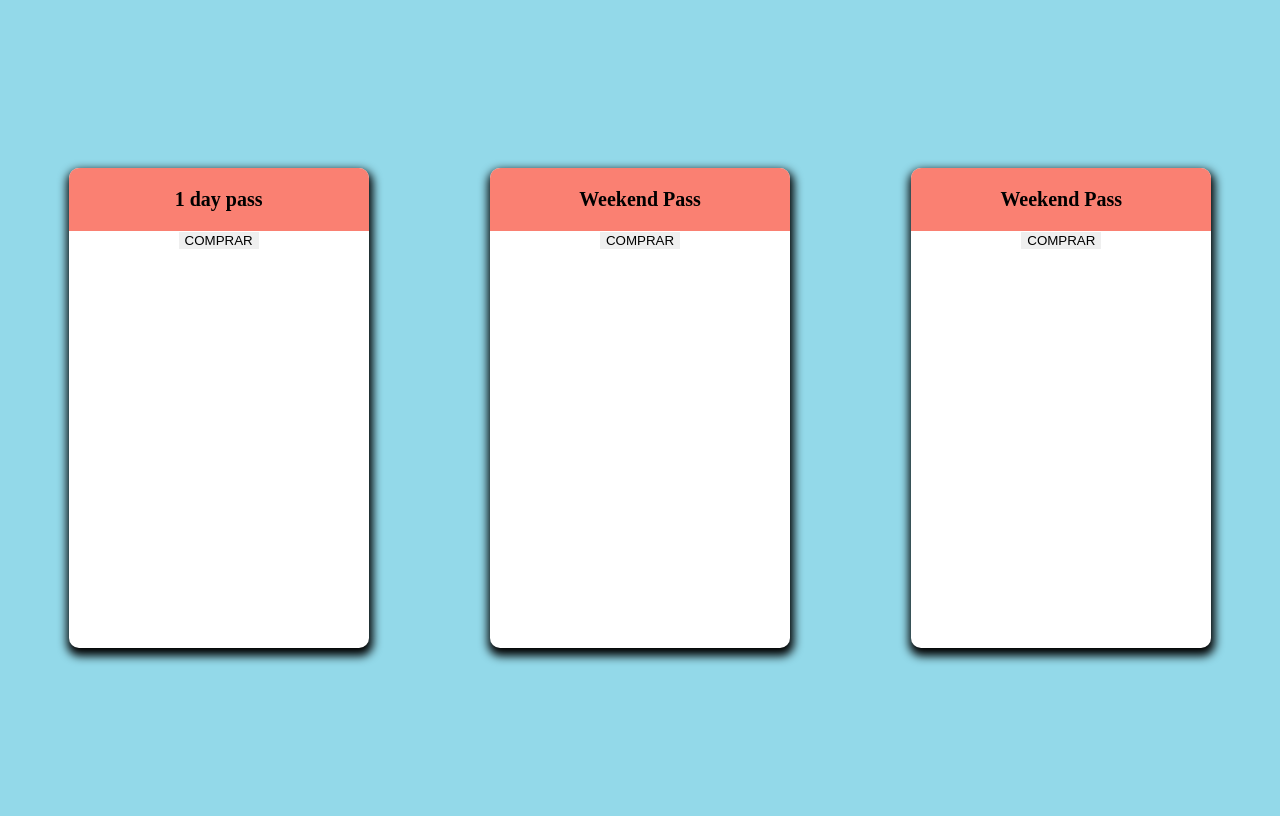
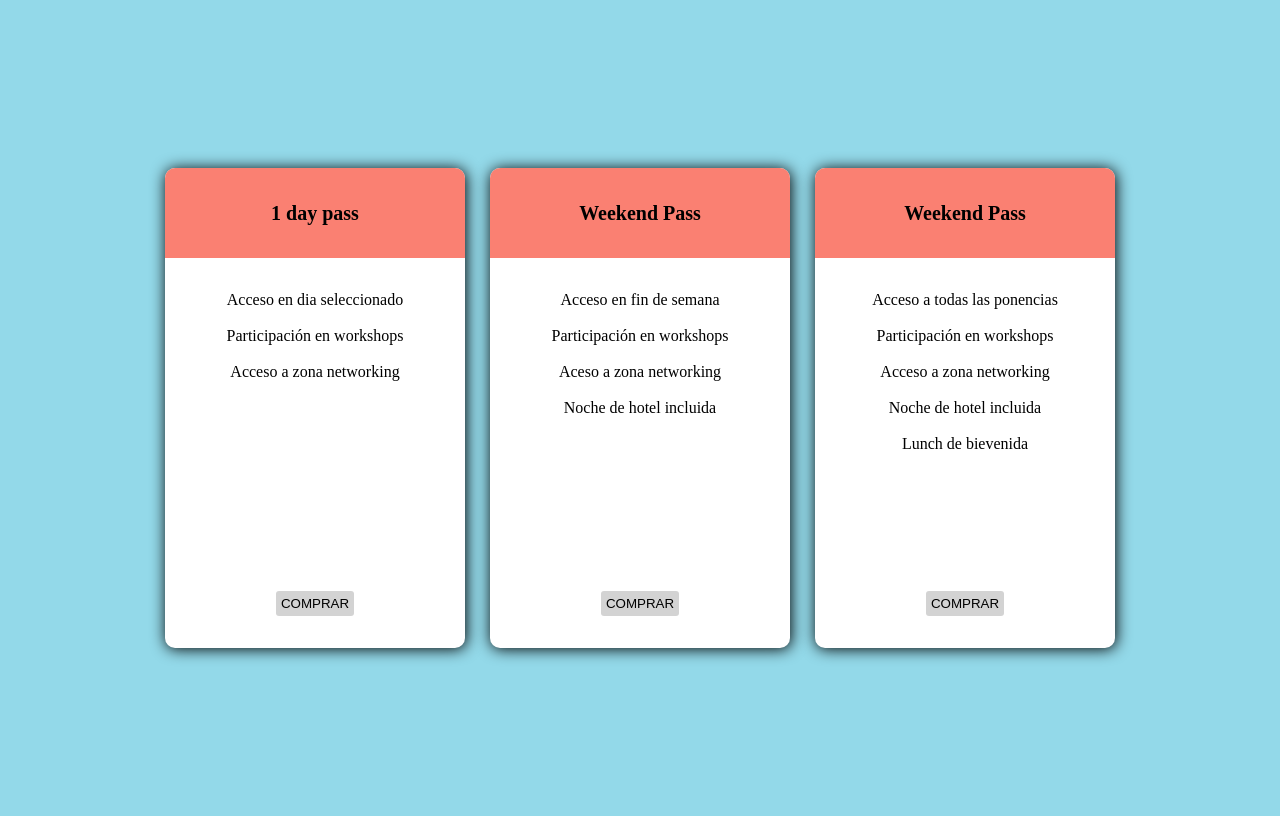
Before and after one commit to lfkanselmo/CESDE-EjerciciosDesarrolloWeb, a PHP site: page /Ejercicio6.html in a window 1280 px wide. Run offline with PHP 8.4, Linux system fonts and the light colour scheme.

Commit message:
update taller flexbox

```diff
--- a/CSS/Taller Flexbox 1/Ejercicio6.css
+++ b/CSS/Taller Flexbox 1/Ejercicio6.css
@@ -7,8 +7,10 @@ body{
     height: 100vh;
     display: flex;
     flex-flow: row wrap;
-    justify-content: space-around;
+    justify-content: center;
     align-items: center;
+    flex-direction: row;
+    gap: 25px;
 }
 
 .card{
@@ -18,10 +20,14 @@ body{
     height: 480px;
     width: 300px;
     border-radius: 10px;
-    box-shadow: 1px 5px 10px 3px black;
+    box-shadow: 1px 1px 15px 0.1px black;
 }
 
 .title_card{
+    display: flex;
+    align-items: center;
+    justify-content: center;
+    height: 20%;
     background-color: salmon;
     border-radius: 10px 10px 0 0;
     text-align: center;
@@ -29,8 +35,31 @@ body{
     font-size: 20px;
 }
 
+.body_card{
+    margin: 15px auto;
+    height: 60%;
+}
+
+.text{
+    text-align: center;
+    margin: 18px auto;
+    font-size: 16px;
+}
+
 .button_card{
+    display: flex;
+    width: 100%;
+    height: 20%;
+    align-items: center;
+    justify-content: center;
+
+}
+
+.button{
     align-self: center;
-    justify-content: flex-end;
+    justify-self: center;
     border-style: none;
+    background-color: lightgrey;
+    padding: 5px;
+    border-radius: 3px;
 }
--- a/CSS/Taller Flexbox 1/Ejercicio6.html
+++ b/CSS/Taller Flexbox 1/Ejercicio6.html
@@ -13,10 +13,14 @@
           <p>1 day pass</p>
         </div>
 
-        <div class="body_card"></div>
+        <div class="body_card">
+          <p class="text">Acceso en dia seleccionado</p>
+          <p class="text">Participación en workshops</p>
+          <p class="text">Acceso a zona networking</p>
+        </div>
 
         <div class="button_card">
-            <button class="button_card">COMPRAR</button>
+            <button class="button">COMPRAR</button>
         </div>
       </div>
 
@@ -25,10 +29,15 @@
           <p>Weekend Pass</p>
         </div>
 
-        <div class="body_card"></div>
+        <div class="body_card">
+          <p class="text">Acceso en fin de semana</p>
+          <p class="text">Participación en workshops</p>
+          <p class="text">Aceso a zona networking</p>
+          <p class="text">Noche de hotel incluida</p>
+        </div>
 
         <div class="button_card">
-            <button class="button_card">COMPRAR</button>
+            <button class="button">COMPRAR</button>
         </div>
       </div>
 
@@ -37,10 +46,16 @@
           <p>Weekend Pass</p>
         </div>
 
-        <div class="body_card"></div>
+        <div class="body_card">
+          <p class="text">Acceso a todas las ponencias</p>
+          <p class="text">Participación en workshops</p>
+          <p class="text">Acceso a zona networking</p>
+          <p class="text">Noche de hotel incluida</p>
+          <p class="text">Lunch de bievenida</p>
+        </div>
 
         <div class="button_card">
-            <button class="button_card">COMPRAR</button>
+            <button class="button">COMPRAR</button>
         </div>
       </div>
     </div>
```
